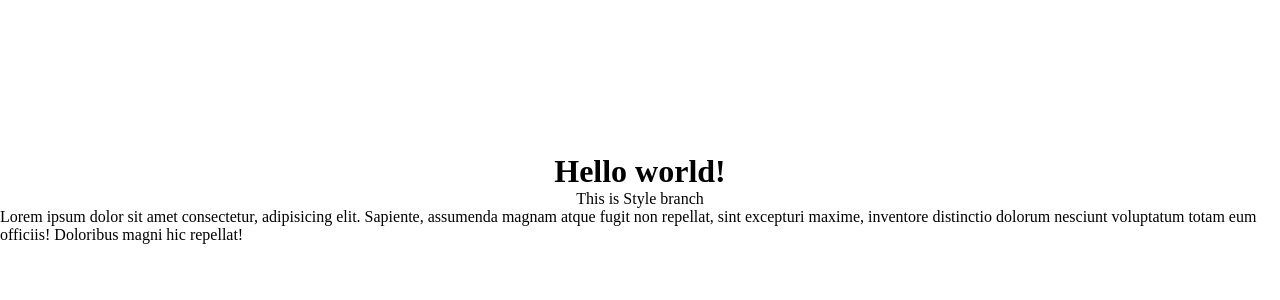
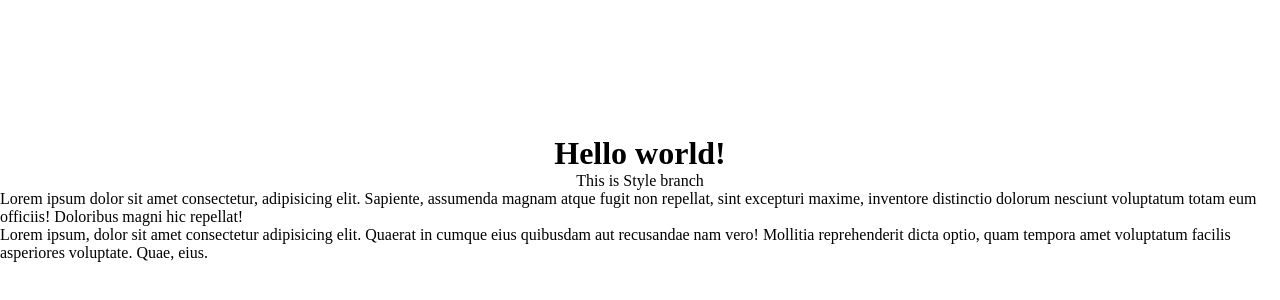
Before and after one commit to denis-larin-22/git-train, a plain HTML site: page index.html in a window 1280 px wide. Shown: the part 202-502 px from the top of the page. Drawn offline with Linux system fonts and the light colour scheme.

Commit message:
One more lorem

```diff
--- a/index.html
+++ b/index.html
@@ -14,6 +14,9 @@
     <p class="">Lorem ipsum dolor sit amet consectetur, adipisicing elit. Sapiente, assumenda magnam atque fugit non
         repellat, sint excepturi maxime, inventore distinctio dolorum nesciunt voluptatum totam eum officiis! Doloribus
         magni hic repellat!</p>
+    <p class="">Lorem ipsum, dolor sit amet consectetur adipisicing elit. Quaerat in cumque eius quibusdam aut
+        recusandae nam vero! Mollitia reprehenderit dicta optio, quam tempora amet voluptatum facilis asperiores
+        voluptate. Quae, eius.</p>
 </body>
 
 </html>
```
